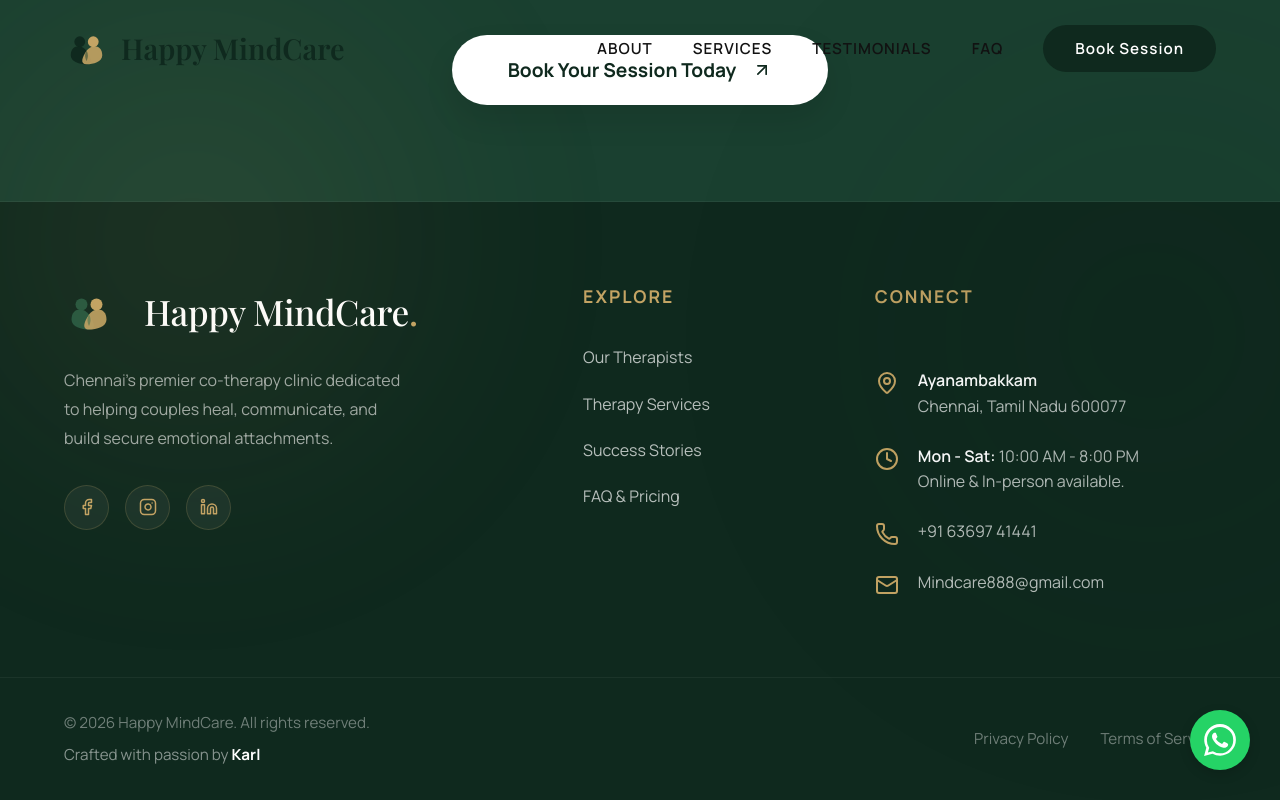
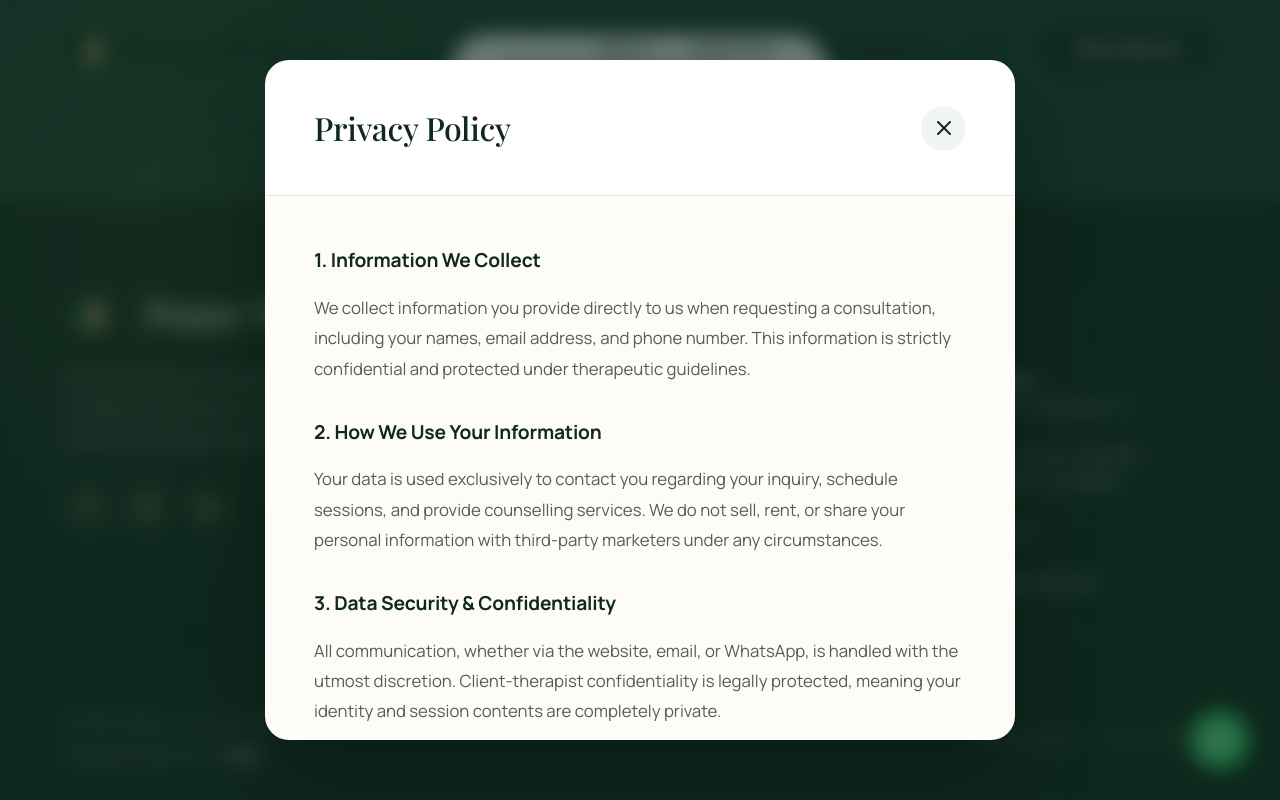
Before and after one commit to karl2603/MindCare, a React (Vite) app: page / in a window 1280 px wide. Both pictures are taken after a click on the element "Privacy Policy". Shown: the part 8302-9102 px from the top of the page. Built offline with nearby package versions, Linux system fonts and the light colour scheme; a web font is replaced by a local one.

Commit message:
formspree

```diff
--- a/src/App.css
+++ b/src/App.css
@@ -559,3 +559,111 @@ section { padding: 8rem 5%; position: relative; z-index: 2; }
   .faq-question { padding: 1.5rem; }
   .faq-answer { padding: 0 1.5rem 1.5rem 1.5rem; }
 }
+
+/* =========================================
+   LEGAL MODAL STYLES (Privacy / Terms)
+   ========================================= */
+   .legal-modal-overlay {
+    position: fixed;
+    top: 0; left: 0; width: 100vw; height: 100vh;
+    background: rgba(15, 41, 30, 0.6);
+    backdrop-filter: blur(10px);
+    -webkit-backdrop-filter: blur(10px);
+    z-index: 9999;
+    display: flex;
+    align-items: center;
+    justify-content: center;
+    padding: 2rem;
+  }
+
+  .legal-modal-content {
+    background: var(--bg-color);
+    width: 100%;
+    max-width: 750px;
+    max-height: 85vh;
+    display: flex;
+    flex-direction: column;
+    border-radius: 24px;
+    overflow: hidden;
+    box-shadow: 0 40px 100px rgba(0,0,0,0.3);
+  }
+
+  .legal-modal-header {
+    display: flex;
+    justify-content: space-between;
+    align-items: center;
+    padding: 2.5rem 3rem;
+    border-bottom: 1px solid rgba(15, 41, 30, 0.1);
+    background: var(--white);
+  }
+
+  .legal-modal-header h3 {
+    margin: 0;
+    font-size: 2rem;
+    color: var(--primary);
+  }
+
+  .legal-modal-close {
+    background: rgba(15, 41, 30, 0.05);
+    color: var(--primary);
+    border: none;
+    width: 45px;
+    height: 45px;
+    border-radius: 50%;
+    display: flex;
+    align-items: center;
+    justify-content: center;
+    cursor: pointer;
+    transition: var(--transition);
+  }
+
+  .legal-modal-close:hover {
+    background: var(--accent);
+    color: var(--white);
+    transform: rotate(90deg);
+  }
+
+  .legal-modal-body {
+    padding: 3rem;
+    overflow-y: auto;
+    scrollbar-width: thin;
+    scrollbar-color: var(--primary) transparent;
+  }
+
+  .legal-modal-body h4 {
+    font-family: 'Manrope', sans-serif;
+    font-size: 1.2rem;
+    font-weight: 700;
+    color: var(--primary);
+    margin: 2rem 0 1rem 0;
+  }
+
+  .legal-modal-body h4:first-child {
+    margin-top: 0;
+  }
+
+  .legal-modal-body p {
+    color: var(--text-light);
+    line-height: 1.8;
+    margin-bottom: 1.5rem;
+    font-size: 1.05rem;
+  }
+
+  /* Modal Responsiveness */
+  @media (max-width: 768px) {
+    .legal-modal-overlay {
+      padding: 1rem;
+    }
+    .legal-modal-content {
+      max-height: 90vh;
+    }
+    .legal-modal-header {
+      padding: 1.5rem 2rem;
+    }
+    .legal-modal-header h3 {
+      font-size: 1.6rem;
+    }
+    .legal-modal-body {
+      padding: 2rem;
+    }
+  }
--- a/src/App.jsx
+++ b/src/App.jsx
@@ -4,7 +4,7 @@ import Marquee from 'react-fast-marquee';
 import {
   Heart, Shield, Users, Star, StarHalf,
   MapPin, Phone, Mail, ArrowUpRight, CheckCircle2, Quote, Clock,
-  Facebook, Instagram, Linkedin, Plus, Flame, Compass, Laptop
+  Facebook, Instagram, Linkedin, Plus, Flame, Compass, Laptop, X
 } from 'lucide-react';
 import './App.css';
 
@@ -35,7 +35,7 @@ const BrandLogo = ({ className = "" }) => (
 // --- Official WhatsApp SVG Component ---
 const WhatsAppIcon = () => (
   <svg xmlns="http://www.w3.org/2000/svg" width="32" height="32" viewBox="0 0 24 24" fill="#FFFFFF">
-    <path d="M17.472 14.382c-.297-.149-1.758-.867-2.03-.967-.273-.099-.471-.148-.67.15-.197.297-.767.966-.94 1.164-.173.199-.347.223-.644.075-.297-.15-1.255-.463-2.39-1.405-.883-.733-1.476-1.639-1.649-1.935-.173-.298-.018-.458.13-.606.134-.133.298-.347.446-.52.149-.174.198-.298.298-.497.099-.198.05-.371-.025-.52-.075-.149-.669-1.612-.916-2.207-.242-.579-.487-.5-.669-.51h-.57c-.198 0-.52.074-.792.372-.272.297-1.04 1.016-1.04 2.479 0 1.462 1.065 2.875 1.213 3.074.149.198 2.096 3.2 5.077 4.487.709.306 1.262.489 1.694.625.712.227 1.36.195 1.871.118.571-.085 1.758-.719 2.006-1.413.248-.694.248-1.289.173-1.413-.074-.124-.272-.198-.57-.347m-5.421 7.403h-.004a9.87 9.87 0 01-5.031-1.378l-.361-.214-3.741.982.998-3.648-.235-.374a9.86 9.86 0 01-1.51-5.26c.001-5.45 4.436-9.884 9.888-9.884 2.64 0 5.122 1.03 6.988 2.898a9.825 9.825 0 012.893 6.994c-.003 5.45-4.437 9.884-9.885 9.884m8.413-18.297A11.815 11.815 0 0012.05 0C5.495 0 .16 5.335.157 11.892c0 2.096.547 4.142 1.588 5.945L.057 24l6.305-1.654a11.882 11.882 0 005.683 1.448h.005c6.554 0 11.89-5.335 11.893-11.893a11.821 11.821 0 00-3.48-8.413z" />
+    <path d="M17.472 14.382c-.297-.149-1.758-.867-2.03-.967-.273-.099-.471-.148-.67.15-.197.297-.767.966-.94 1.164-.173.199-.347.223-.644.075-.297-.15-1.255-.463-2.39-1.405-.883-.733-1.476-1.639-1.649-1.935-.173-.298-.018-.458.13-.606.134-.133.298-.347.446-.52.149-.174.198-.298.298-.497.099-.198.05-.371-.025-.52-.075-.149-.669-1.612-.916-2.207-.242-.579-.487-.5-.669-.51h-.57c-.198 0-.52.074-.792.372-.272.297-1.04 1.016-1.04 2.479 0 1.462 1.065 2.875 1.213 3.074.149.198 2.096 3.2 5.077 4.487.709.306 1.262.489 1.694.625.712.227 1.36.195 1.871.118.571-.085 1.758-.719 2.006-1.413.248-.694.248-1.289.173-1.413-.074-.124-.272-.198-.57-.347m-5.421 7.403h-.004a9.87 9.87 0 01-5.031-1.378l-.361-.214-3.741.982.998-3.648-.235-.374a9.86 9.86 0 01-1.51-5.26c.001-5.45 4.436-9.884 9.888-9.884 2.64 0 5.122 1.03 6.988 2.898a9.825 9.825 0 012.893 6.994c-.003 5.45-4.437 9.884-9.885 9.884m8.413-18.297A11.815 11.815 0 0012.05 0C5.495 0 .16 5.335.157 11.892c0 2.096.547 4.142 1.588 5.945L.057 24l6.305-1.654a11.882 11.882 0 005.683 1.448h.005c6.554 0 11.89-5.335 11.893-11.893a11.821 11.821 0 00-3.48-8.413z"/>
   </svg>
 );
 
@@ -126,9 +126,15 @@ const faqs = [
 function App() {
   const [isScrolled, setIsScrolled] = useState(false);
   const [openFaqIndex, setOpenFaqIndex] = useState(0);
+  const [formStatus, setFormStatus] = useState(''); // Handles Formspree status
+  const [activeModal, setActiveModal] = useState(null); // Handles Legal Modals
+
   const message = encodeURIComponent(
     "Hello, I came across your couple counselling services in Chennai. I would like to know more about booking a session. Could you please share the details and available timings?"
   );
+
+  const { scrollY } = useScroll();
+  const heroY = useTransform(scrollY, [0, 1000], [0, 250]);
 
   useEffect(() => {
     const handleScroll = () => setIsScrolled(window.scrollY > 20);
@@ -142,6 +148,32 @@ function App() {
       const offset = 80;
       const elementPosition = element.getBoundingClientRect().top + window.scrollY;
       window.scrollTo({ top: elementPosition - offset, behavior: 'smooth' });
+    }
+  };
+
+  // --- SEAMLESS FORMSPREE SUBMISSION ---
+  const handleFormSubmit = async (e) => {
+    e.preventDefault();
+    const form = e.target;
+    const data = new FormData(form);
+
+    try {
+      const response = await fetch(form.action, {
+        method: form.method,
+        body: data,
+        headers: {
+          'Accept': 'application/json'
+        }
+      });
+      if (response.ok) {
+        setFormStatus('SUCCESS');
+        form.reset();
+        setTimeout(() => setFormStatus(''), 5000);
+      } else {
+        setFormStatus('ERROR');
+      }
+    } catch (error) {
+      setFormStatus('ERROR');
     }
   };
 
@@ -169,14 +201,22 @@ function App() {
 
       {/* Hero Section */}
       <section id="hero" className="hero-section">
-        <div className="hero-content">
-          <FadeIn><span className="hero-badge">Expert Marriage & Relationship Counseling</span></FadeIn>
+        <motion.div className="hero-content" style={{ y: heroY }}>
+          <FadeIn>
+            <span className="hero-badge">
+              <span className="pulse-dot"></span>
+              Expert Marriage & Relationship Counseling
+            </span>
+          </FadeIn>
+
           <FadeIn delay={0.1}>
             <h1 className="hero-title">Break the cycle. <br /><span className="italic-text">Rediscover each other.</span></h1>
           </FadeIn>
+
           <FadeIn delay={0.2}>
             <p className="hero-subtitle">You don't have to navigate the distance alone. Experience Chennai's premier co-therapy approach—two expert perspectives working in harmony to help you heal deep wounds, improve communication, and rebuild lasting trust.</p>
           </FadeIn>
+
           <FadeIn delay={0.3}>
             <div className="hero-buttons">
               <button className="primary-btn hover-sweep-btn" onClick={() => scrollTo('booking')}>
@@ -188,7 +228,7 @@ function App() {
               </button>
             </div>
           </FadeIn>
-        </div>
+        </motion.div>
       </section>
 
       {/* --- EDITORIAL TEAM SECTION --- */}
@@ -347,30 +387,32 @@ function App() {
             </div>
 
             <div className="booking-form-panel">
-              <form className="luxury-form" onSubmit={(e) => e.preventDefault()}>
+              {/* FORMSPREE INTEGRATION IMPLEMENTED HERE */}
+              <form className="luxury-form" action="https://formspree.io/f/xbdzddbn" method="POST" onSubmit={handleFormSubmit}>
                 <div className="input-row">
                   <div className="input-wrapper">
-                    <input type="text" id="names" placeholder=" " required />
-                    <label htmlFor="names">Your Names</label>
+                    <input type="text" id="names" name="Names" placeholder=" " required />
+                    <label htmlFor="names">Your Name</label>
                   </div>
                   <div className="input-wrapper">
-                    <input type="email" id="email" placeholder=" " required />
+                    <input type="email" id="email" name="Email" placeholder=" " required />
                     <label htmlFor="email">Email Address</label>
                   </div>
                 </div>
 
                 <div className="input-wrapper">
-                  <input type="tel" id="phone" placeholder=" " required />
+                  <input type="tel" id="phone" name="Phone" placeholder=" " required />
                   <label htmlFor="phone">Phone Number</label>
                 </div>
 
                 <div className="input-wrapper">
-                  <textarea id="message" rows="3" placeholder=" " required></textarea>
+                  <textarea id="message" name="Message" rows="3" placeholder=" " required></textarea>
                   <label htmlFor="message">Briefly introduce what you want to work on...</label>
                 </div>
 
                 <button type="submit" className="submit-btn hover-sweep-btn">
-                  Request Consultation <ArrowUpRight size={20} />
+                  {formStatus === 'SUCCESS' ? 'Request Sent Successfully!' : formStatus === 'ERROR' ? 'Error Sending Request' : 'Request Consultation'}
+                  <ArrowUpRight size={20} />
                 </button>
               </form>
             </div>
@@ -449,8 +491,8 @@ function App() {
             </p>
           </div>
           <div className="legal-links">
-            <span>Privacy Policy</span>
-            <span>Terms of Service</span>
+            <span onClick={() => setActiveModal('privacy')}>Privacy Policy</span>
+            <span onClick={() => setActiveModal('terms')}>Terms of Service</span>
           </div>
         </div>
       </footer>
@@ -464,6 +506,65 @@ function App() {
       >
         <WhatsAppIcon />
       </a>
+
+      {/* --- LEGAL MODALS (Privacy / Terms) --- */}
+      <AnimatePresence>
+        {activeModal && (
+          <motion.div
+            className="legal-modal-overlay"
+            initial={{ opacity: 0 }} animate={{ opacity: 1 }} exit={{ opacity: 0 }}
+            onClick={() => setActiveModal(null)}
+          >
+            <motion.div
+              className="legal-modal-content glass-card"
+              initial={{ y: 50, opacity: 0, scale: 0.95 }}
+              animate={{ y: 0, opacity: 1, scale: 1 }}
+              exit={{ y: 50, opacity: 0, scale: 0.95 }}
+              transition={{ duration: 0.3, ease: "easeOut" }}
+              onClick={(e) => e.stopPropagation()}
+            >
+              <div className="legal-modal-header">
+                <h3>{activeModal === 'privacy' ? 'Privacy Policy' : 'Terms of Service'}</h3>
+                <button className="legal-modal-close" onClick={() => setActiveModal(null)}>
+                  <X size={24} />
+                </button>
+              </div>
+
+              <div className="legal-modal-body">
+                {activeModal === 'privacy' ? (
+                  <>
+                    <h4>1. Information We Collect</h4>
+                    <p>We collect information you provide directly to us when requesting a consultation, including your names, email address, and phone number. This information is strictly confidential and protected under therapeutic guidelines.</p>
+
+                    <h4>2. How We Use Your Information</h4>
+                    <p>Your data is used exclusively to contact you regarding your inquiry, schedule sessions, and provide counselling services. We do not sell, rent, or share your personal information with third-party marketers under any circumstances.</p>
+
+                    <h4>3. Data Security & Confidentiality</h4>
+                    <p>All communication, whether via the website, email, or WhatsApp, is handled with the utmost discretion. Client-therapist confidentiality is legally protected, meaning your identity and session contents are completely private.</p>
+
+                    <h4>4. Contact Us</h4>
+                    <p>If you have any questions or concerns about this Privacy Policy or how your data is handled, please contact us at Mindcare888@gmail.com.</p>
+                  </>
+                ) : (
+                  <>
+                    <h4>1. Acceptance of Terms</h4>
+                    <p>By accessing our website and booking a consultation, you agree to be bound by these Terms of Service. If you do not agree, please refrain from using our services.</p>
+
+                    <h4>2. Nature of Services</h4>
+                    <p>Happy MindCare provides professional relationship and marriage counselling. Therapy is a collaborative process, and while we use evidence-based methods, we cannot guarantee specific outcomes for your relationship.</p>
+
+                    <h4>3. Cancellations & Rescheduling</h4>
+                    <p>We value your time and ours. If you need to cancel or reschedule a session, we require a minimum of 24 hours notice. Late cancellations may be subject to a fee as outlined during your initial discovery call.</p>
+
+                    <h4>4. Emergency Situations</h4>
+                    <p>Our clinic is not an emergency service. If you or your partner are experiencing an active crisis, domestic violence, or a mental health emergency, please immediately contact local emergency services or a dedicated crisis hotline.</p>
+                  </>
+                )}
+              </div>
+            </motion.div>
+          </motion.div>
+        )}
+      </AnimatePresence>
     </div>
   );
 }
```
